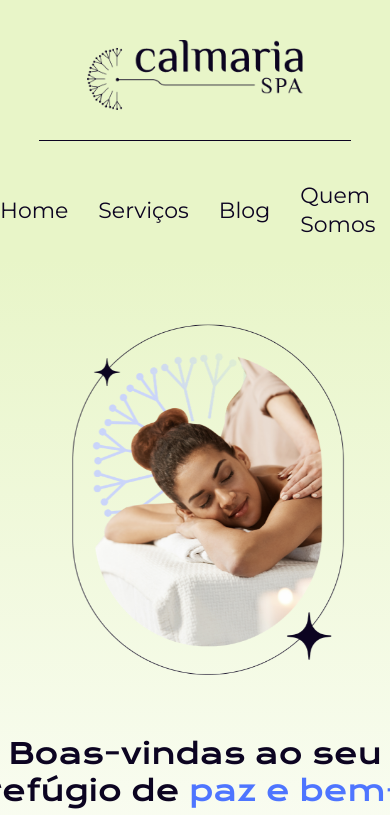
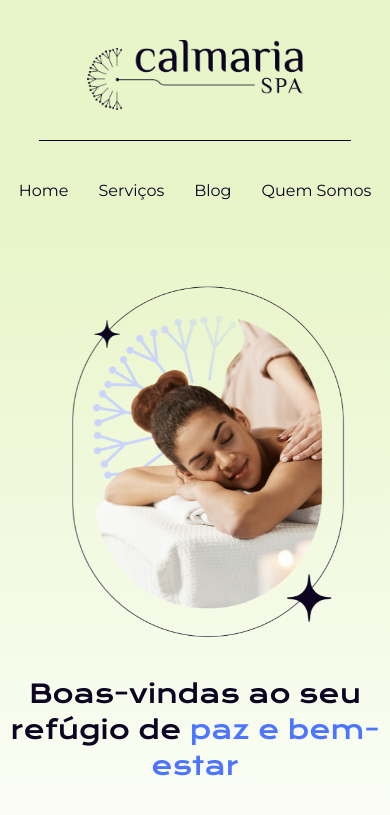
Before and after one commit to odrgues/CalmariaSpa, a React (Vite) app: page / in a window 390 px wide. Shown: the top 815 px of the page. Built offline with nearby package versions, Linux system fonts and the light colour scheme.

Commit message:
responsividade navbar e title

```diff
--- a/src/components/Banner/index.jsx
+++ b/src/components/Banner/index.jsx
@@ -109,6 +109,8 @@ const Title = styled.h1`
   color: #0c0421;
   font-family: "KronaOne", sans-serif;
   line-height: 1.3;
+  margin: 0;
+  text-align: left;
 
   span {
     color: #4e75ff;
@@ -116,10 +118,25 @@ const Title = styled.h1`
 
   @media (max-width: 900px) {
     font-size: 2.2rem;
+    line-height: 1.4;
+    text-align: center;
+    max-width: 90%;
+  }
+
+  @media (max-width: 600px) {
+    font-size: 2rem;
+    line-height: 1.4;
   }
 
   @media (max-width: 480px) {
-    font-size: 1.8rem;
+    font-size: 1.6rem;
+    line-height: 1.4;
+    text-align: center;
+  }
+
+  @media (max-width: 360px) {
+    font-size: 1.4rem;
+    line-height: 1.3;
   }
 `;
 
--- a/src/components/NavBar/NavBarItem/index.jsx
+++ b/src/components/NavBar/NavBarItem/index.jsx
@@ -5,23 +5,34 @@ const StyledItem = styled.li`
   font-weight: 400;
   line-height: 29px;
   font-family: "Montserrat", sans-serif;
-  margin-top: 10px;
-  margin-bottom: 10px;
-  cursor: pointer;
-  color: ${(props) => (props.$ativo ? "#535a1fff" : "#000")};
+  margin: 10px 0;
   display: flex;
   align-items: center;
   gap: 16px;
+  color: ${(props) => (props.$ativo ? "#535a1f" : "#0c0421")};
   cursor: pointer;
-  color: #0c0421;
-  transition: transform 0.3s ease;
+  transition: all 0.3s ease;
 
   &:hover {
     transform: scale(1.05);
+    color: #424911;
   }
 
-  &:hover {
-    color: #424911ff;
+  @media (max-width: 992px) {
+    font-size: 20px;
+    gap: 12px;
+  }
+
+  @media (max-width: 768px) {
+    font-size: 18px;
+    gap: 10px;
+    line-height: 24px;
+  }
+
+  @media (max-width: 480px) {
+    font-size: 16px;
+    gap: 8px;
+    margin: 8px 0;
   }
 `;
 
```
